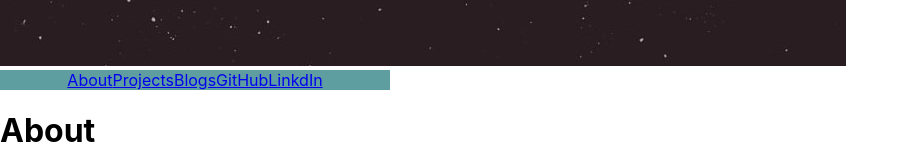
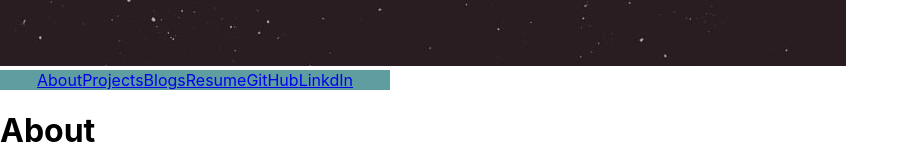
Before and after one commit to jamescross813/portfolio, a React (Create React App) app in the folder portfolio_site/: page / in a window 1280 px wide. Shown: the part 148-308 px from the top of the page, without its empty margins (0-909 px from the left). Built offline with nearby package versions, Linux system fonts and the light colour scheme.

Commit message:
external link to resume added

```diff
--- a/portfolio_site/src/components/NavBarComponent.js
+++ b/portfolio_site/src/components/NavBarComponent.js
@@ -28,6 +28,11 @@
             Resume
         </NavLink> */}
         <a href=
+          "https://docs.google.com/document/d/19zFdYFqQNTxBDGIn7qVYPMQWJRZM5ePV8UnaA7_bIY4/edit"
+          >
+          Resume
+          </a>
+        <a href=
            "https://github.com/jamescross813"
             >
             GitHub
```
